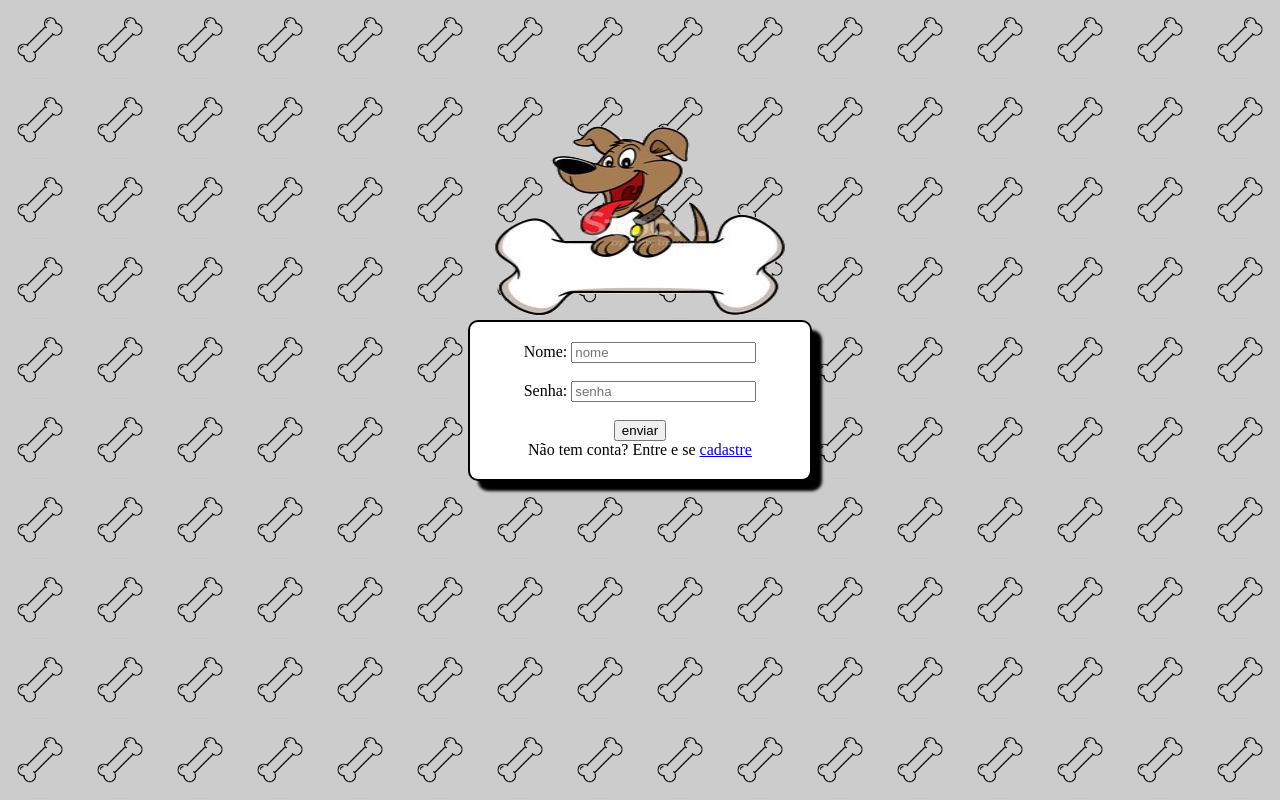
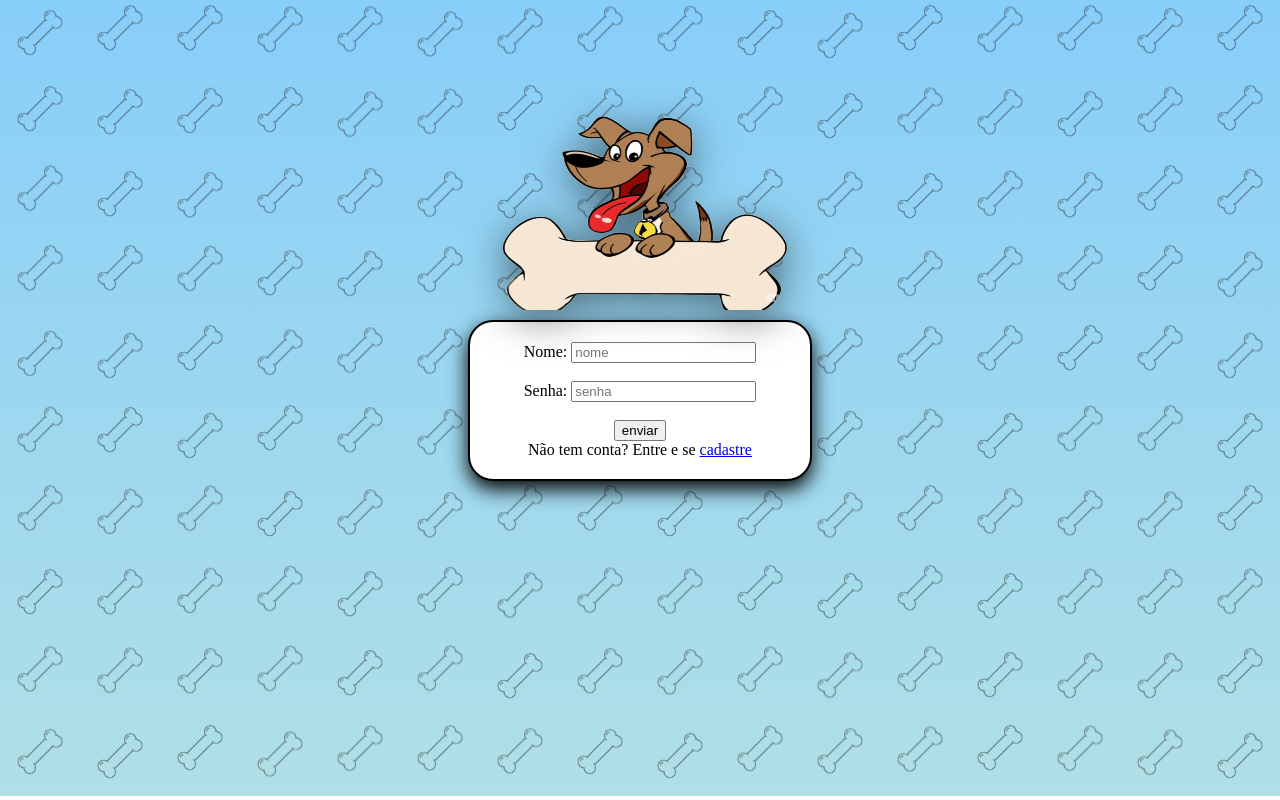
Before and after one commit to GabrielDamaceno-P/PHP, a website: page index.html in a window 1280 px wide. Drawn offline with Linux system fonts and the light colour scheme.

Commit message:
alterações

```diff
--- a/index.html
+++ b/index.html
@@ -1,16 +1,17 @@
 <!DOCTYPE html>
 <html lang="pt-BR">
+
 <head>
   <meta charset="UTF-8">
   <meta name="viewport" content="width=device-width, initial-scale=1.0">
   <title>minha primeira pagina HTML</title>
 
   <style>
-      html, body {
+    html,
+    body {
       margin: 0;
       padding: 0;
       overflow: hidden;
-       background-color: #ccc;
     }
 
     #container-imagens {
@@ -20,55 +21,96 @@
       height: 100vh;
       grid-template-columns: repeat(auto-fit, minmax(80px, 1fr));
       grid-template-rows: repeat(auto-fit, minmax(80px, 1fr));
+      animation: flutuarosso 4s ease-in-out infinite;
+      background: linear-gradient(to bottom, #87CEFA, #b0e0e6);
     }
+    @keyframes flutuarosso{
+      0% {transform: translateY(0) }
+      50%{transform: translateY(-8px) }
+      100%{transform: translateY(0) }
+
+    }
+
     #card {
       position: fixed;
-        border-radius: 10px;
+      backdrop-filter: blur(10px);
+      border-radius: 25px;
       background-color: white;
       padding: 20px;
       width: 300px;
-        box-shadow:10px 10px 3px black ;
+      box-shadow: 0 8px 20px black;
       border: 2px solid black;
       text-align: center;
       animation-name: card;
       animation-duration: 2s;
     }
-      @keyframes card{
-        from {opacity: 0;}
-        to {opacity: 2;}
+    #card:hover{
+      transform: translateY(-3px);
     }
 
-      #dog{
+    @keyframes card {
+      from {
+        opacity: 0;
+      }
+
+      to {
+        opacity: 2;
+      }
+    }
+
+    #dog {
       position: fixed;
       z-index: 3;
       height: 200px;
+      margin: 0;
+      padding: 0;
+      filter: drop-shadow(0 8px 20px rgba(0,0,0,0.5));
       animation-name: dog;
-        animation-duration: 2s;
+      animation: dog 2s ease-out forwards, flutuar 2s ease-in-out infinite 2s;
+      transition: opacity 0.4s ease-in-out;
     }
-      @keyframes dog{
-        from {transform: translateY(-400PX)}
+
+    @keyframes dog {
+      from {
+        transform: translateY(-400PX)
       }
-      input:focus{
+    }
+
+    @keyframes flutuar {
+      0% {
+        transform: translateY(0);
+      }
+
+      50% {
+        transform: translateY(-10px);
+      }
+
+      100% {
+        transform: translateY(0);
+      }
+    }
+
+    input:focus {
       background-color: bisque;
       width: 200px;
       border: 2px solid black;
       box-shadow: 0 0 5px black;
     }
-      button:hover{
+
+    button:hover {
       box-shadow: 10 10 15px black;
       background-color: azure;
       transform: scale(1.02);
 
     }
+  </style>
+</head>
 
-
-
-    </style></head>
 <body>
 
   <div id="container-imagens"></div>
 
-   <img  id="dog" src="/imagens/dog.png" alt="dog" width="300px" height="300px" >
+  <img id="dog" src="/imagens/dog_aberto (1) (1).png" alt="dog" width="300px" height="300px">
 
   <div id="card">
     Nome: <input id="nome" type="text" placeholder="nome">
@@ -79,7 +121,7 @@
     <br>
     <button id="button">enviar</button>
     <br>
-     Não tem conta? Entre e se <a href="#" >cadastre</a>
+    Não tem conta? Entre e se <a href="#">cadastre</a>
   </div>
 
 
@@ -88,33 +130,36 @@
 
 <script>
   const larguraTela = window.innerWidth
-    const  alturaTela = window.innerHeight
+  const alturaTela = window.innerHeight
 
   const larguraImagem = 80
   const alturaImagem = 80
 
-    function imagens(){
+  function imagens() {
 
-        const colunas = Math.ceil(larguraTela/larguraImagem)
-        const linhas = Math.ceil(alturaTela/alturaImagem)
+    const colunas = Math.ceil(larguraTela / larguraImagem)
+    const linhas = Math.ceil(alturaTela / alturaImagem)
 
 
     const totalImagens = colunas * linhas
 
     const container = document.getElementById("container-imagens")
 
-        for(let i = 0; i < totalImagens; i++){
+    for (let i = 0; i < totalImagens; i++) {
       const imagem = document.createElement("img")
 
-            imagem.src = "/imagens/osso (2).png"
+      imagem.src ="imagens/osso.png"
       imagem.width = larguraImagem
       imagem.height = alturaImagem
+      const delay = Math.random() * 4
+      imagem.style.opacity = 0.4
+      imagem.style.animation = `flutuarosso 4s ease-in-out infinite ${delay}s`
 
       container.appendChild(imagem)
     }
   }
 
-    function centralizar(){
+  function centralizar() {
     //Centralizar o Card e a Imagem do Dog
     const larguraTela = window.innerWidth
     const alturaTela = window.innerHeight
@@ -124,8 +169,8 @@
     const LarguraCard = card.offsetWidth
     const AlturaCard = card.offsetHeight
 
-        const leftCard = (larguraTela - LarguraCard)/2
-        const topCard = (alturaTela - AlturaCard)/2
+    const leftCard = (larguraTela - LarguraCard) / 2
+    const topCard = (alturaTela - AlturaCard) / 2
 
     card.style.left = leftCard + "px"
     card.style.top = topCard + "px"
@@ -135,7 +180,7 @@
     const AlturaDog = dog.offsetHeight
     const LarguraDog = dog.offsetWidth
 
-        const LeftDog = (larguraTela - LarguraDog)/2
+    const LeftDog = (larguraTela - LarguraDog) / 2
     const TopDog = topCard - AlturaDog
 
     dog.style.left = LeftDog + "px"
@@ -143,15 +188,28 @@
 
 
 
+   }
+function trocar(){
+    const aberto = "/imagens/dog_aberto (1) (1).png"
+    const fechado = "/imagens/dog_fechado (2).png"
+      if(dog.src.includes("aberto")){
+       dog.style.opacity = 0
+       setTimeout(()=>{dog.src=fechado;dog.style.opacity = 1}, 250)
+      }else{
+        dog.style.opacity = 0
+        setTimeout(()=>{dog.src=aberto;dog.style.opacity = 1}, 250)
+      }
+    }
+    setInterval(trocar,2000)
 
-    }
-
-    function validar(){
+  function validar() {
     const nome = document.getElementById("nome")
     const senha = document.getElementById("senha")
 
-      if(nome.value == "" || senha.value == "" ){
-        alert("dados não cadastrados")
+    if (nome.value == "" || senha.value == "") {
+      alert("dados não inseridos")
+    } else {
+      alert("acesso liberado")
     }
   }
 
@@ -159,17 +217,12 @@
   imagens()
   centralizar()
 
-
-
-    window.addEventListener('resize', ()=>{
+   window.addEventListener('resize', () => {
     validar()
     imagens();
     centralizar();
   })
 
+</script>
 
-
-
-
-    </script>
 </html>
--- /dev/null
+++ b/js.js
@@ -0,0 +1,4 @@
+const prompt = require("prompt-sync")()
+
+const delay = Math.random() * 4
+console.log(delay)
--- /dev/null
+++ b/package.json
@@ -0,0 +1,5 @@
+{
+  "dependencies": {
+    "prompt-sync": "^4.2.0"
+  }
+}
```
Also changed, not shown: README.md, imagens/cauda.png (added), imagens/dog (1).png (added), imagens/dog_aberto (1) (1).png (added), imagens/dog_fechado (2).png (added), imagens/osso (2).png (deleted), imagens/osso.png (added), 1 other file. Lines whose indentation alone changed are shown as unchanged.
